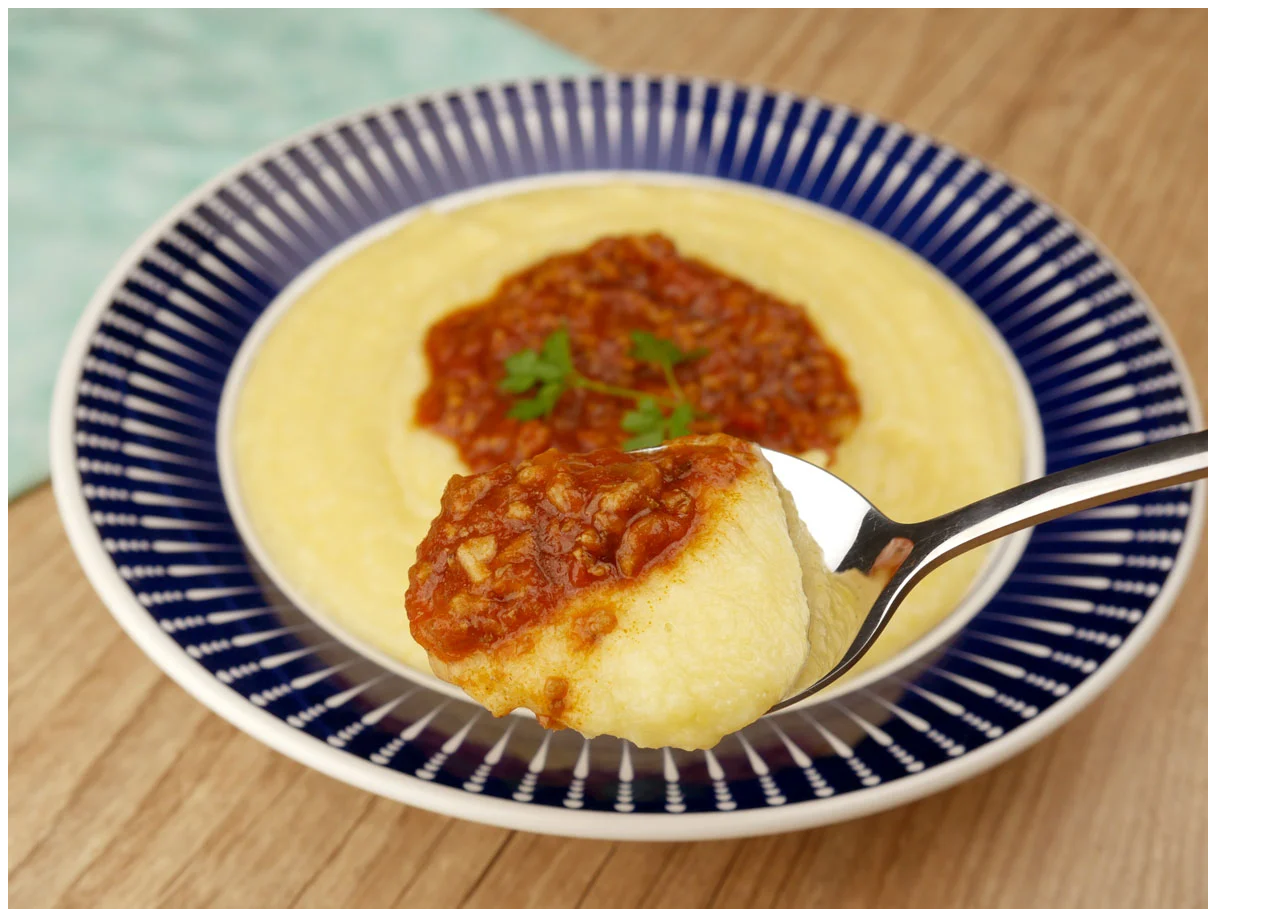
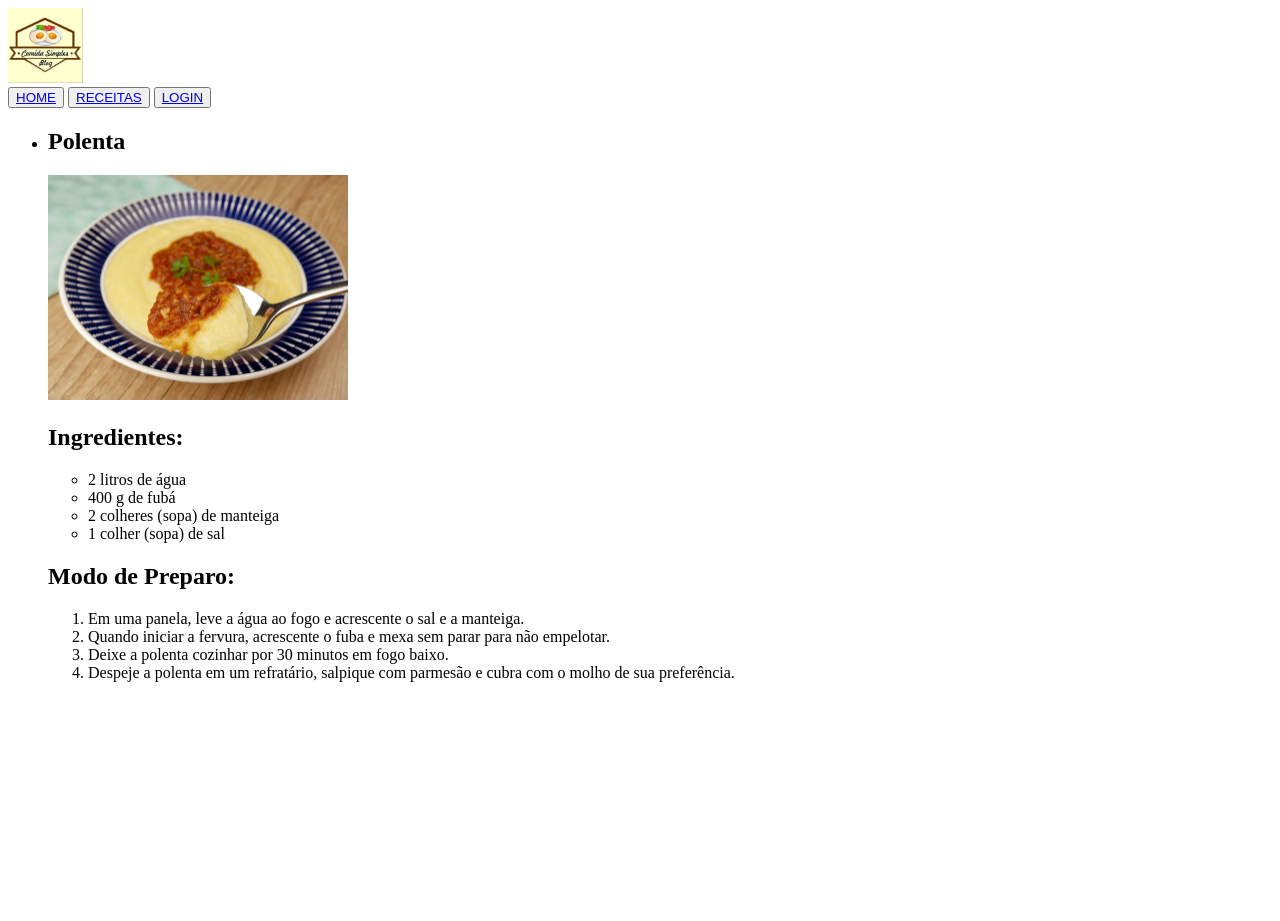
Before and after one commit to willdev-crypto/BLOG-, a plain HTML site: page receitas.html in a window 1280 px wide. After the commit the page ends 800 px from the top, so only its background shows below. Drawn offline with Linux system fonts and the light colour scheme.

Commit message:
Botões e receita adicionados

```diff
--- a/receitas.html
+++ b/receitas.html
@@ -6,7 +6,42 @@
     <title>RECEITAS</title>
 </head>
 <body>
-    <img src="./logo/polenta-cremosa-02.webp"  alt="">
+    <header>
+        <div class="logo">
+            <img src="./logo/logo.jpg" alt="Logo" style="max-width: 75px;">
+        </div>
+        <div class="botões">
+            <button id="home"><a href="./index.html">HOME</a></button>
+            <button id="receitas"><a href="./receitas.html">RECEITAS</a></button>
+            <button id="login"><a href="./login.html">LOGIN</a></button>
+        </div>
+
+    </header>
+
+    <section>
+        <ul class="receitas">
+            <li class="receita">
+                <h1>Polenta</h1>
+                <img src="./logo/polenta-cremosa-02.webp"  alt="" style="max-width: 300px;">
+                <h2>Ingredientes: </h2>
+                <ul>
+                    <li>2 litros de água</li>
+                    <li>400 g de fubá</li>
+                    <li>2 colheres (sopa) de manteiga</li>
+                    <li>1 colher (sopa) de sal</li>
+                </ul>
+                <h2>Modo de Preparo:</h2>
+                <ol>
+                    <li>Em uma panela, leve a água ao fogo e acrescente o sal e a manteiga.</li>
+                    <li>Quando iniciar a fervura, acrescente o fuba e mexa sem parar para não empelotar.</li>
+                    <li>Deixe a polenta cozinhar por 30 minutos em fogo baixo.</li>
+                    <li>Despeje a polenta em um refratário, salpique com parmesão e cubra com o molho de sua preferência.</li>
+
+                </ol>
+            </li>
+        </ul>
+    </section>
+
 
 </body>
 </html>
```
Also changed, not shown: historia.html (+10 -0 lines), index.html (+11 -1 lines), login.html (+10 -0 lines).
